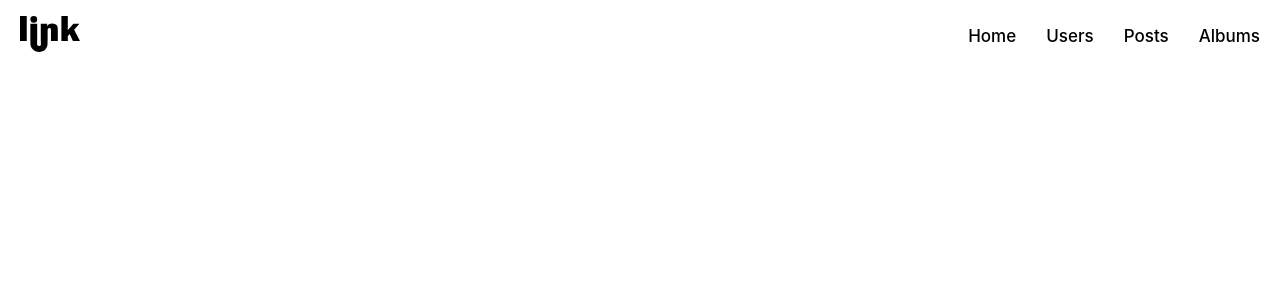
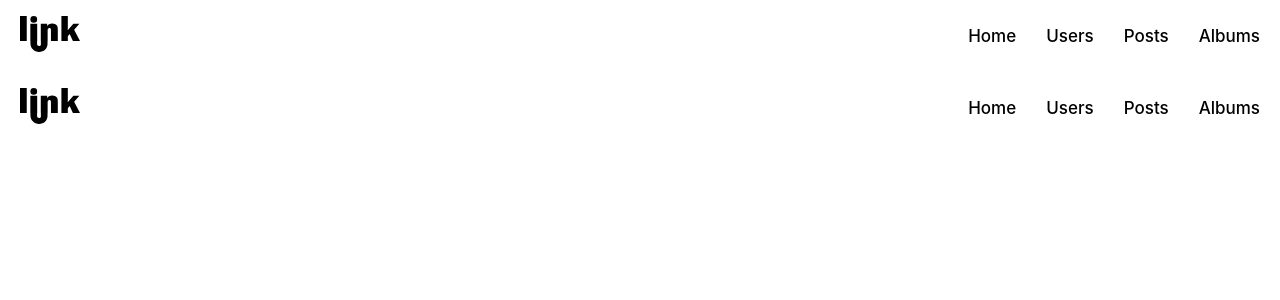
Before and after one commit to vaitkeviciut/api-final-project, a React (Create React App) app: page / in a window 1280 px wide. Shown: the top 300 px of the page. Built offline with nearby package versions, Linux system fonts and the light colour scheme.

Commit message:
navigation update

```diff
--- a/src/App.js
+++ b/src/App.js
@@ -11,9 +11,9 @@
 function App() {
   return (
     <div className="App">
+      <Header/>
       <Routes>
-        <Route path='/' element={<Header/>} />
-        <Route path='/home' element={<HomePage />} />
+        <Route path='/' element={<HomePage />} />
         <Route path='/users' element={<UsersPage />} />
         <Route path='/users/:userId' element={<UserPage />} />
         <Route path='/posts' element={<PostsPage />} />
```
